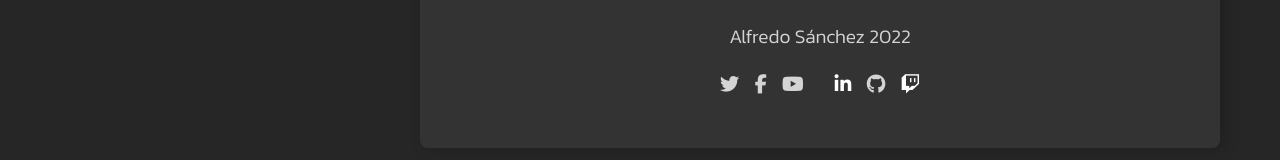
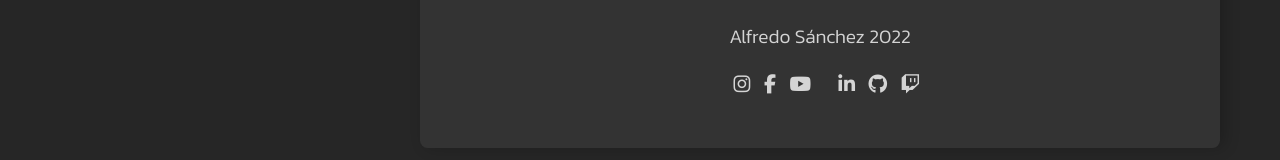
Before and after one commit to Alfredo-Sanchez/Porfolio, a plain HTML site: page index.html in a window 1280 px wide. Shown: the part 1722-1882 px from the top of the page. Drawn offline with Linux system fonts and the light colour scheme.

Commit message:
social icons updated

```diff
--- a/css/styles.css
+++ b/css/styles.css
@@ -419,7 +419,7 @@
 
   .social-links__link{
     text-decoration: none;
-    color: #fff;
+    color: var(--text-color);
   }
 
   .icon {
--- a/index.html
+++ b/index.html
@@ -336,23 +336,23 @@
         <footer class="card footer">
           <p id="footer-copy" class="footer__copy">AlfredoSanchez</p>
           <ul class="social-links">
-            <li class="social-links__item">
-              <i class="fa fa-twitter"></i>
+            <a class="social-links__item">
+              <a href="https://www.instagram.com/alfredosanchez727/?hl=es-la" class="social-links__link"><i class="fa fa-instagram"></i></a>
             </li>
             <li class="social-links__item">
-              <i class="fa fa-facebook"></i>
+              <a href="https://www.facebook.com/profile.php?id=100005613780563" class="social-links__link"><i class="fa fa-facebook"></i></a>
             </li>
             <li class="social-links__item">
-              <i class="fa fa-youtube"></i>
+              <a href="#" class="social-links__link"><i class="fa fa-youtube"></i></a>
             </li>
             <a class="social-links__item">
               <a href="https://www.linkedin.com/in/alfredo-sanchezG/" class="social-links__link"><i class="fa fa-linkedin"></i></a>
             </li>
             <li class="social-links__item">
-              <i class="fa fa-github"></i>
+              <a href="https://github.com/Alfredo-Sanchez" class="social-links__link"><i class="fa fa-github"></i></a>
             </li>
             <li class="social-links__item">
-             <a href="https://www.linkedin.com/in/alfredo-sanchezG/" class="social-links__link"><i class="fa fa-twitch"></i></a>
+              <a href="#" class="social-links__link"><i class="fa fa-twitch"></i></a>
             </li>
           </ul>
         </footer>
```
